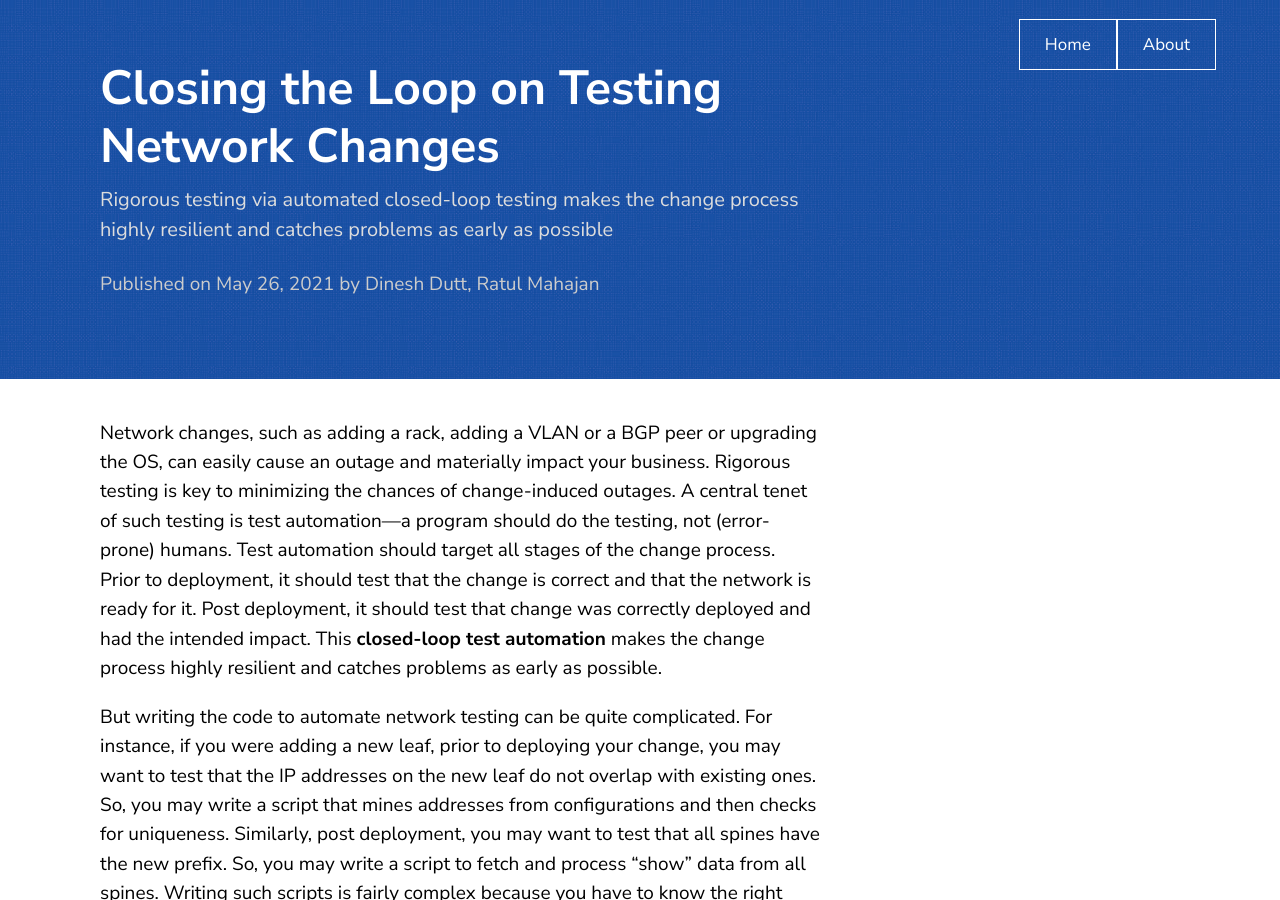
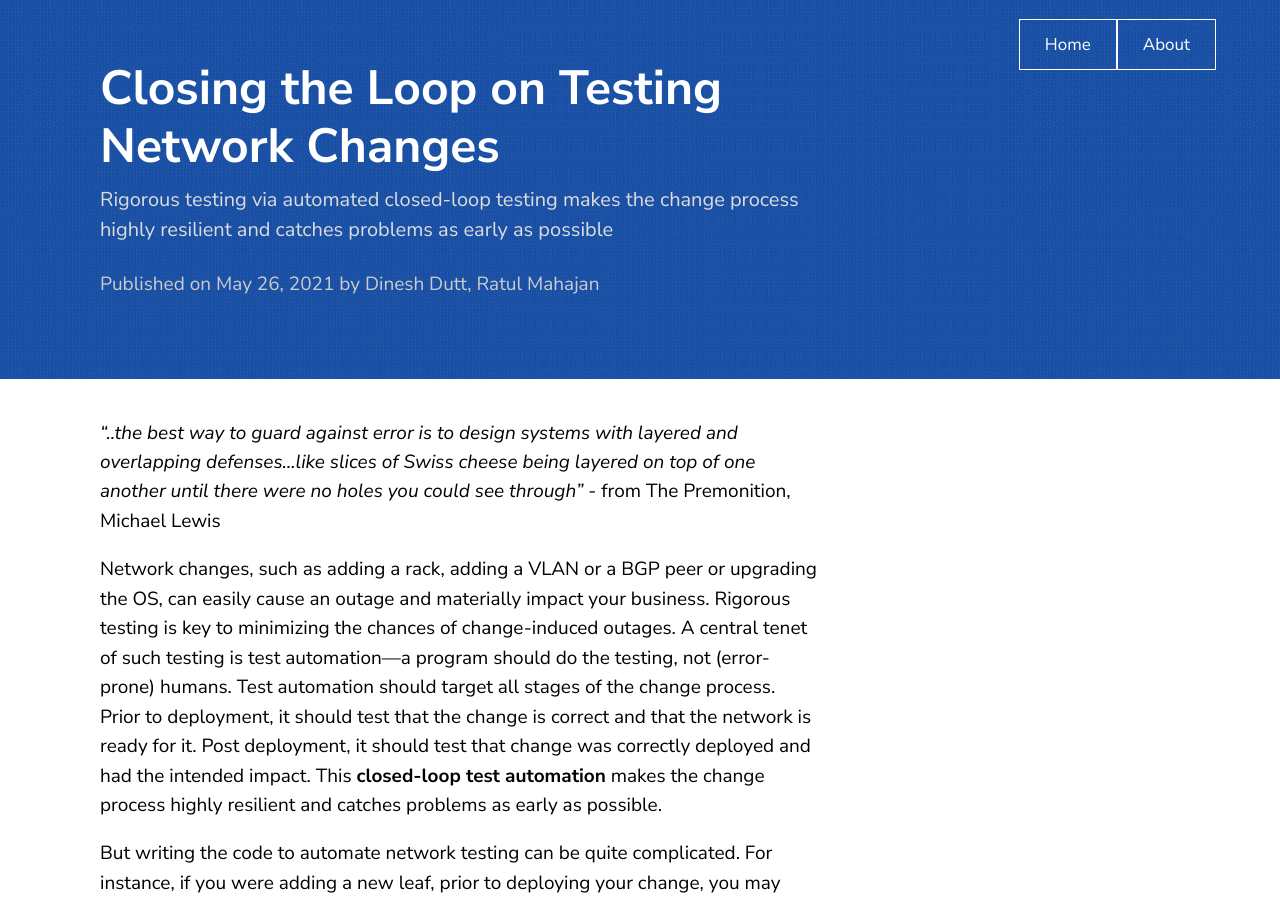
Before and after one commit to elegantnetwork/elegantnetwork.github.io, a Jekyll site: the page built from _posts/2021-05-26-closing-the-loop-testing.md, in a window 1280 px wide and 900 px high. Built offline with Jekyll 4.4.1, drawn with Linux system fonts in a browser that asks for light colours; comment, search, counter and statistics services are not loaded.

Commit message:
Added missing quote

```diff
--- a/_posts/2021-05-26-closing-the-loop-testing.md
+++ b/_posts/2021-05-26-closing-the-loop-testing.md
@@ -6,6 +6,8 @@ title: Closing the Loop on Testing Network Changes
 excerpt: closed loop automated testing is key to making safe network changes
 description: Rigorous testing via automated closed-loop testing makes the change process highly resilient and catches problems as early as possible
 ---
+_“..the best way to guard against error is to design systems with layered and overlapping defenses...like slices of Swiss cheese being layered on top of one another until there were no holes you could see through”_ - from The Premonition, Michael Lewis
+
 Network changes, such as adding a rack, adding a VLAN or a BGP peer or upgrading the OS,  can easily cause an outage and materially impact your business.  Rigorous testing is key to minimizing the chances of change-induced outages. A central tenet of such testing is test automation—a program should do the testing, not (error-prone) humans. Test automation should target all stages of the change process. Prior to deployment, it should test that the change is correct and that the network is ready for it. Post deployment, it should test that  change was correctly deployed and had the intended impact. This **closed-loop test automation** makes the change process highly resilient and catches problems as early as possible.
 
 But writing the code to automate network testing can be quite complicated. For instance, if you were adding a new leaf, prior to deploying your change, you may want to test that the IP addresses on the new leaf do not overlap with existing ones. So, you may write a script that mines addresses from configurations and then checks for uniqueness. Similarly, post deployment, you may want to test that all spines have the new prefix. So, you may write a script to fetch and process  “show” data from all spines. Writing such scripts is fairly complex because you have to know the right commands, know how to extract the data (via textfsm or json queries), and so on. Sometimes, you have to combine information from multiple commands. And of course, this is different for every vendor, and in many cases, across different versions of the vendor. Your ability to automate network testing increases dramatically if you have tools that can take out much of the complexity. In this article, we cover two such open-source tools, Batfish and Suzieq, that help you easily automate closed-loop testing.
```
